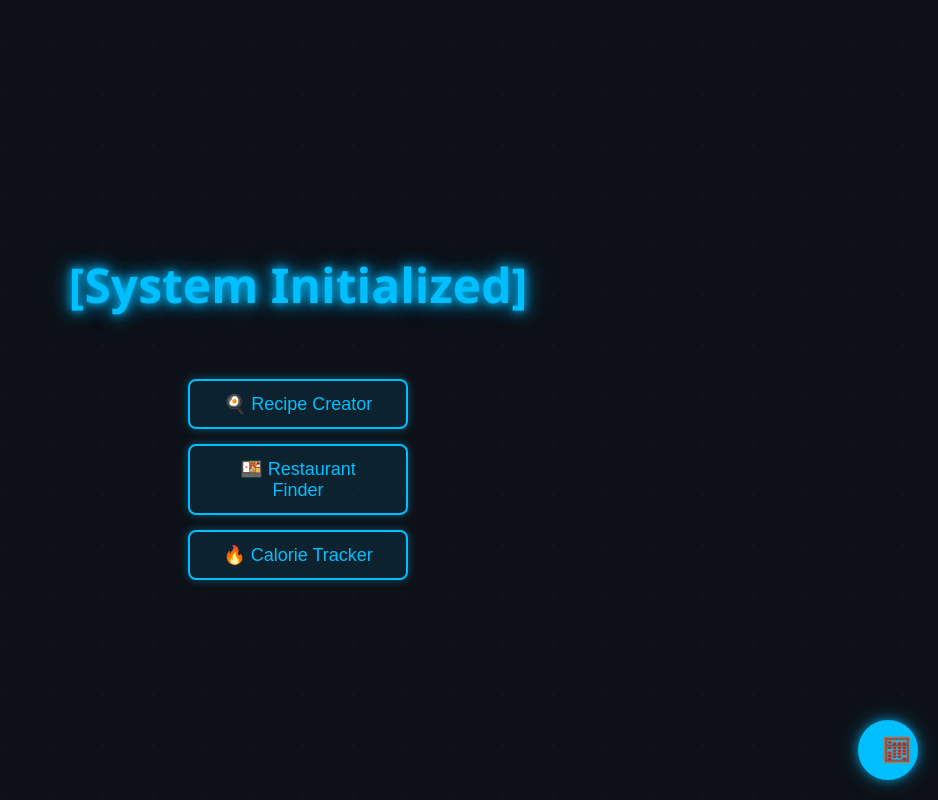
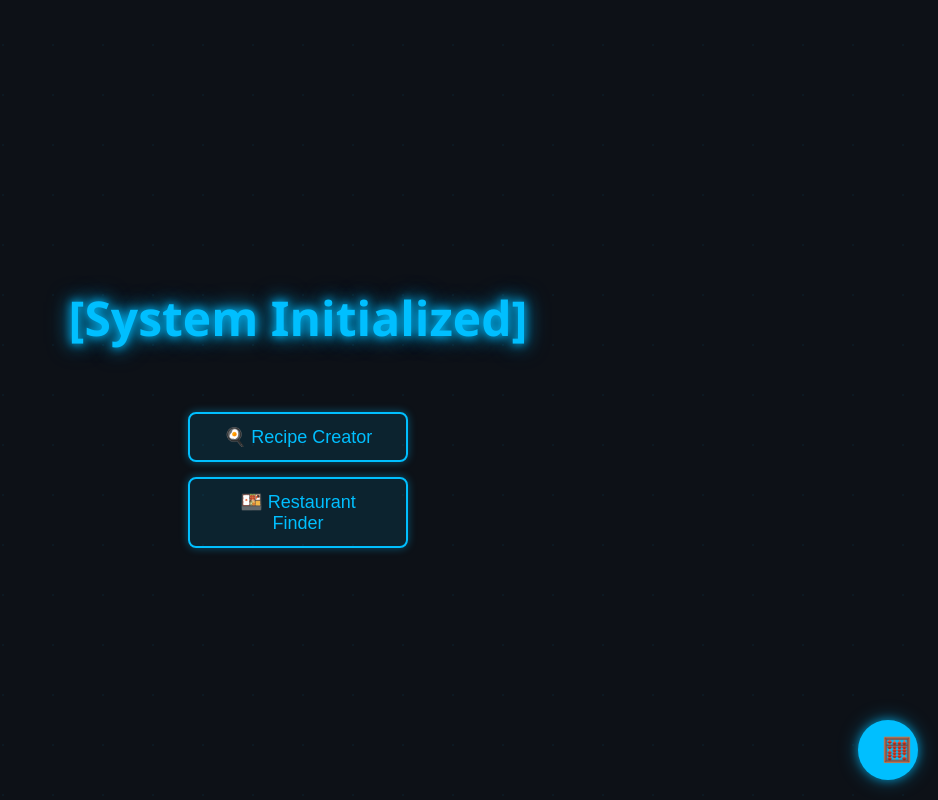
Before and after one commit to CSStudentsG6/FinalExam, a Django app: template myapp/templates/myapp/home.html in a window 1280 px wide. Shown: the whole page, without its empty margins (342-1280 px from the left). Run offline with Django 5.2, Linux system fonts and the light colour scheme; the template is opened without the code that fills it, so the values that code supplies are empty.

Commit message:
Please enter the commit message for your changes. Lines starting deleted some empty files and lines to revert the file to a working version

```diff
--- a/config/urls.py
+++ b/config/urls.py
@@ -24,5 +24,5 @@ urlpatterns = [
     path('', include('myapp.urls')),  # This includes URLs for myapp
     path('restaurant/', include('myapp.restaurant.urls')),  # This includes URLs for the restaurant app
     path('calculator/', include('calculator.urls')),  # This connects your app’s URLs
-    path('calorie/', include('myapp.EL_caltrack.urls')),  # ✅ Added line to include calorie tracker URLs
+    #path('calorie/', include('myapp.EL_caltrack.urls')),  # ✅ Added line to include calorie tracker URLs
 ]
--- a/myapp/templates/myapp/home.html
+++ b/myapp/templates/myapp/home.html
@@ -120,7 +120,6 @@
     <a href="{% url 'choose_budget' %}"><button>🍱 Restaurant Finder</button></a>
 
     <!-- Calorie Tracker Button -->
-    <a href="{% url 'calorie_home' %}"><button>🔥 Calorie Tracker</button></a>
   </div>
 
   <!-- Calculator Button -->
```
